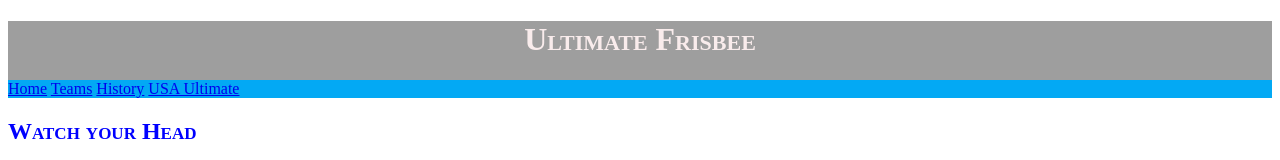
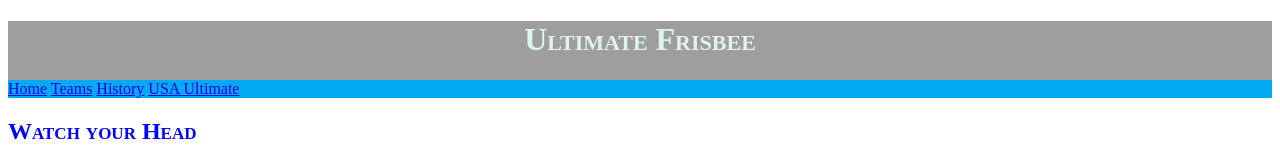
Before and after one commit to Dondersstone/introductiontocss3, a plain HTML site: page index.html in a window 1280 px wide. Shown: the top 160 px of the page. Drawn offline with Linux system fonts and the light colour scheme.

Commit message:
Update hw1.css

```diff
--- a/css/hw1.css
+++ b/css/hw1.css
@@ -7,7 +7,7 @@ h1, h2 {
 }
 
 h1 {
-	color: #f9ecec;
+	color: #def5ed;
 	text-align: center;
  }
 
```
